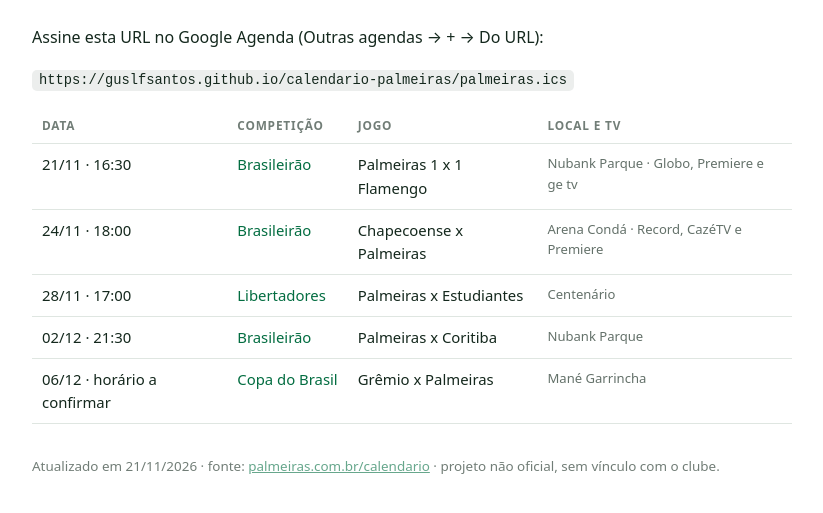
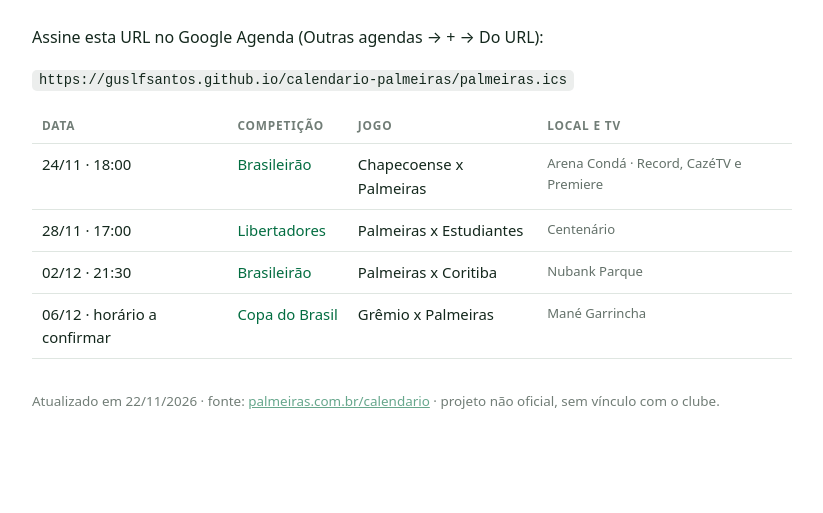
Before and after one commit to GusLFSantos/calendario-palmeiras, a plain HTML site: page docs/index.html in a window 1280 px wide. Shown: the part 109-622 px from the top of the page, without its empty margins (228-1051 px from the left). Drawn offline with Linux system fonts and the light colour scheme.

Commit message:
calendário: atualização automática

```diff
--- a/docs/index.html
+++ b/docs/index.html
@@ -36,7 +36,6 @@
   <table>
     <thead><tr><th>Data</th><th>Competição</th><th>Jogo</th><th>Local e TV</th></tr></thead>
     <tbody>
-      <tr><td>21/11 · 16:30</td><td>Brasileirão</td><td>Palmeiras 1 x 1 Flamengo</td><td>Nubank Parque · Globo, Premiere e ge tv</td></tr>
       <tr><td>24/11 · 18:00</td><td>Brasileirão</td><td>Chapecoense x Palmeiras</td><td>Arena Condá · Record, CazéTV e Premiere</td></tr>
       <tr><td>28/11 · 17:00</td><td>Libertadores</td><td>Palmeiras x Estudiantes</td><td>Centenário</td></tr>
       <tr><td>02/12 · 21:30</td><td>Brasileirão</td><td>Palmeiras x Coritiba</td><td>Nubank Parque</td></tr>
@@ -45,7 +44,7 @@
   </table>
 
   <footer>
-    Atualizado em 21/11/2026 · fonte:
+    Atualizado em 22/11/2026 · fonte:
     <a href="https://www.palmeiras.com.br/calendario/">palmeiras.com.br/calendario</a> ·
     projeto não oficial, sem vínculo com o clube.
   </footer>
```
